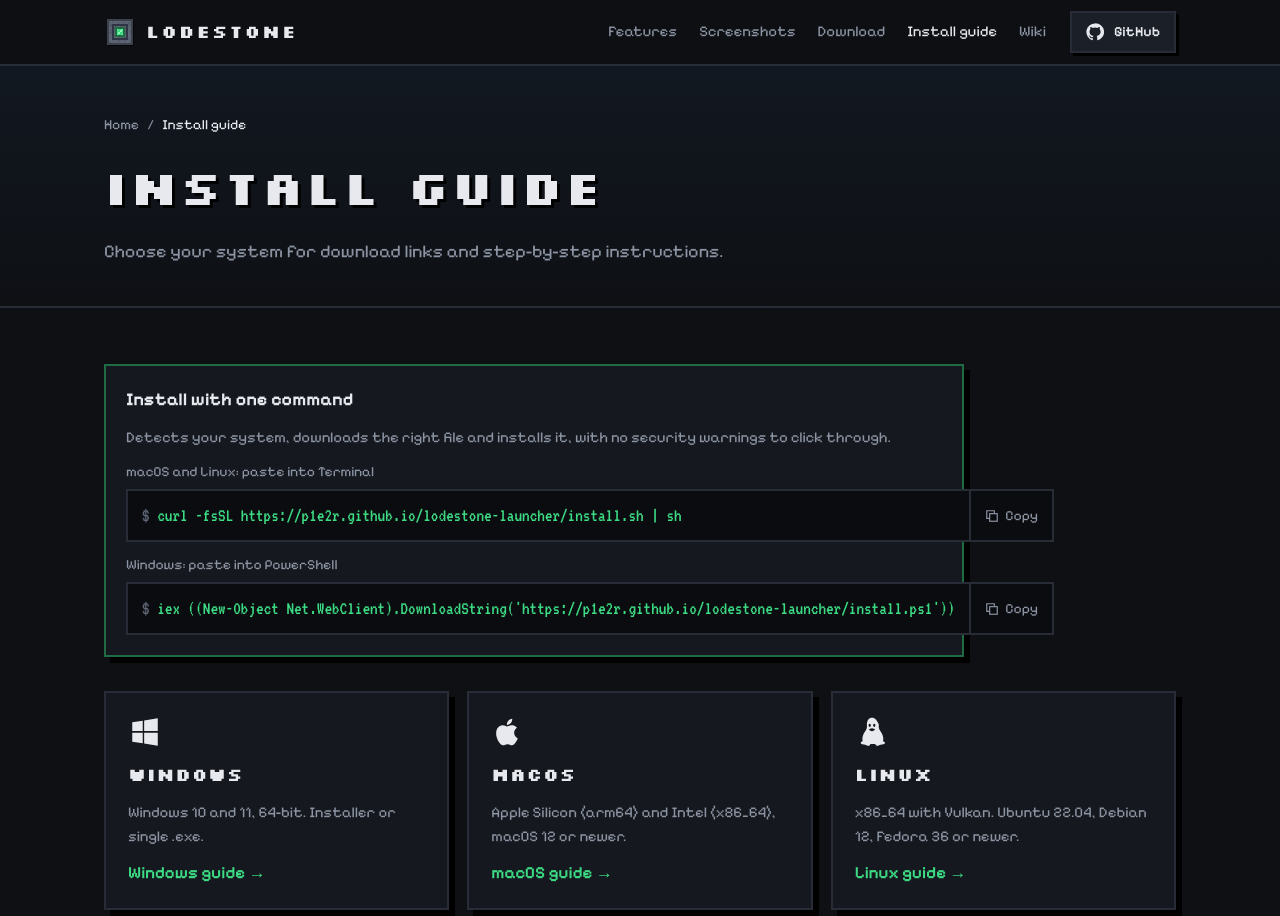
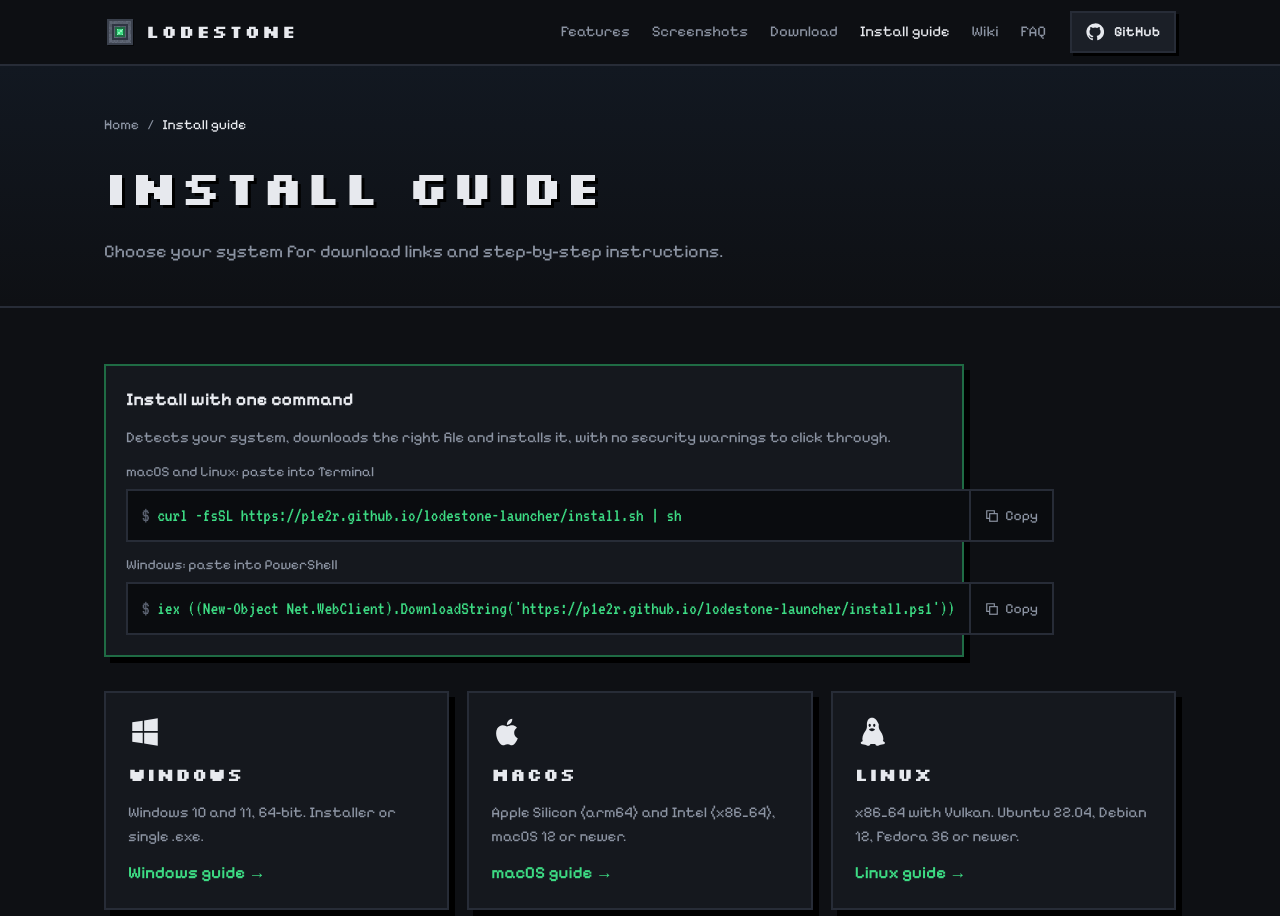
Before and after one commit to p1e2r/lodestone-launcher, a plain HTML site: page site/install/index.html in a window 1280 px wide. Shown: the top 916 px of the page. Drawn offline with Linux system fonts and the light colour scheme; no server answers.

Commit message:
Website: FAQ link in the top bar on every page
Co-Authored-By: Claude Opus 5.5 <noreply@anthropic.com>
Claude-Session: https://claude.ai/code/session_0176qXaQY3B6PyLddhFxvgAV

```diff
--- a/site/install/index.html
+++ b/site/install/index.html
@@ -47,6 +47,7 @@
       <a href="../#download">Download</a>
       <a class="keep" href="../install/" aria-current="page">Install guide</a>
       <a class="keep" href="../wiki/">Wiki</a>
+      <a href="../#faq">FAQ</a>
     </nav>
     <a class="btn btn-gh" href="https://github.com/p1e2r/lodestone-launcher"><svg><use href="#i-github"/></svg><span class="lbl">GitHub</span></a>
   </div>
```
Also changed, not shown: site/install/linux.html (+1 -0 lines), site/install/macos.html (+1 -0 lines), site/install/windows.html (+1 -0 lines), site/wiki/index.html (+1 -0 lines).
